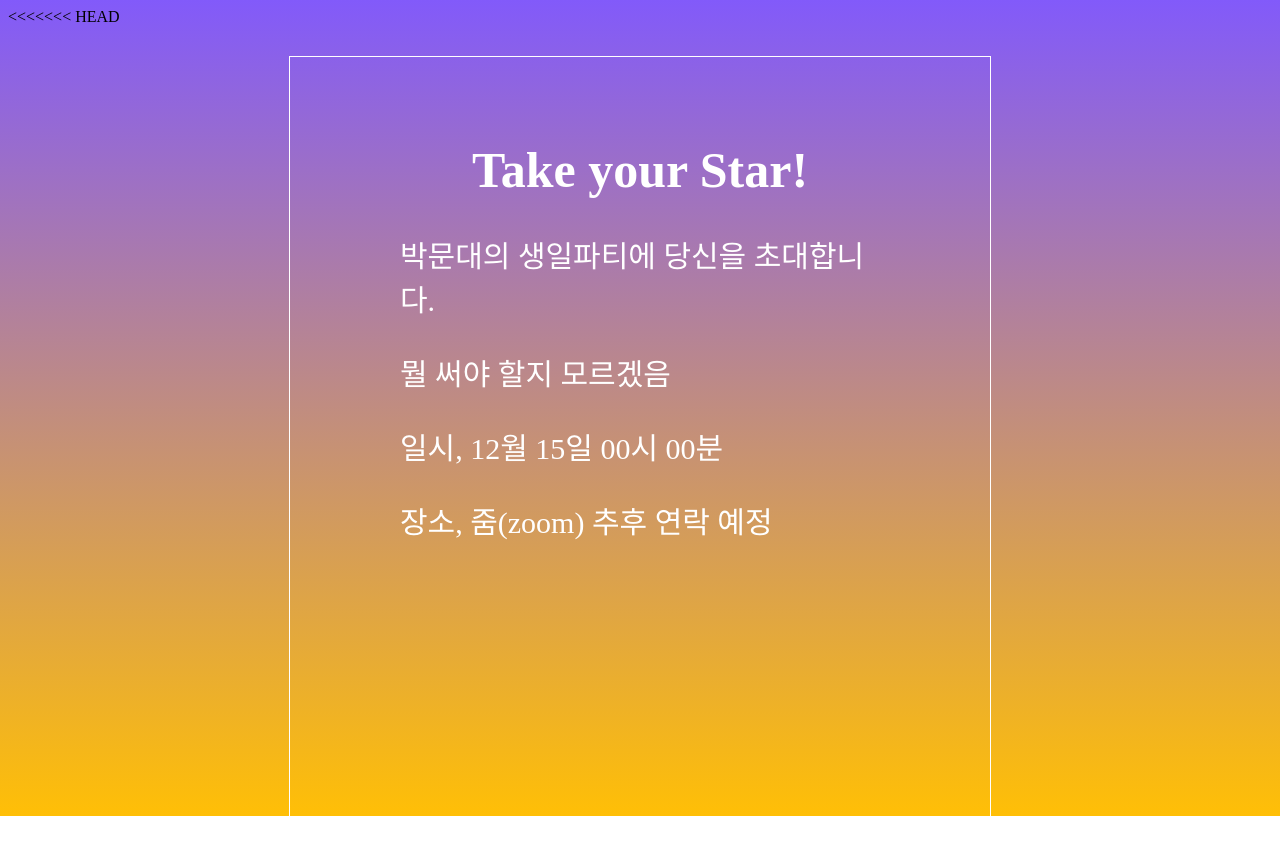
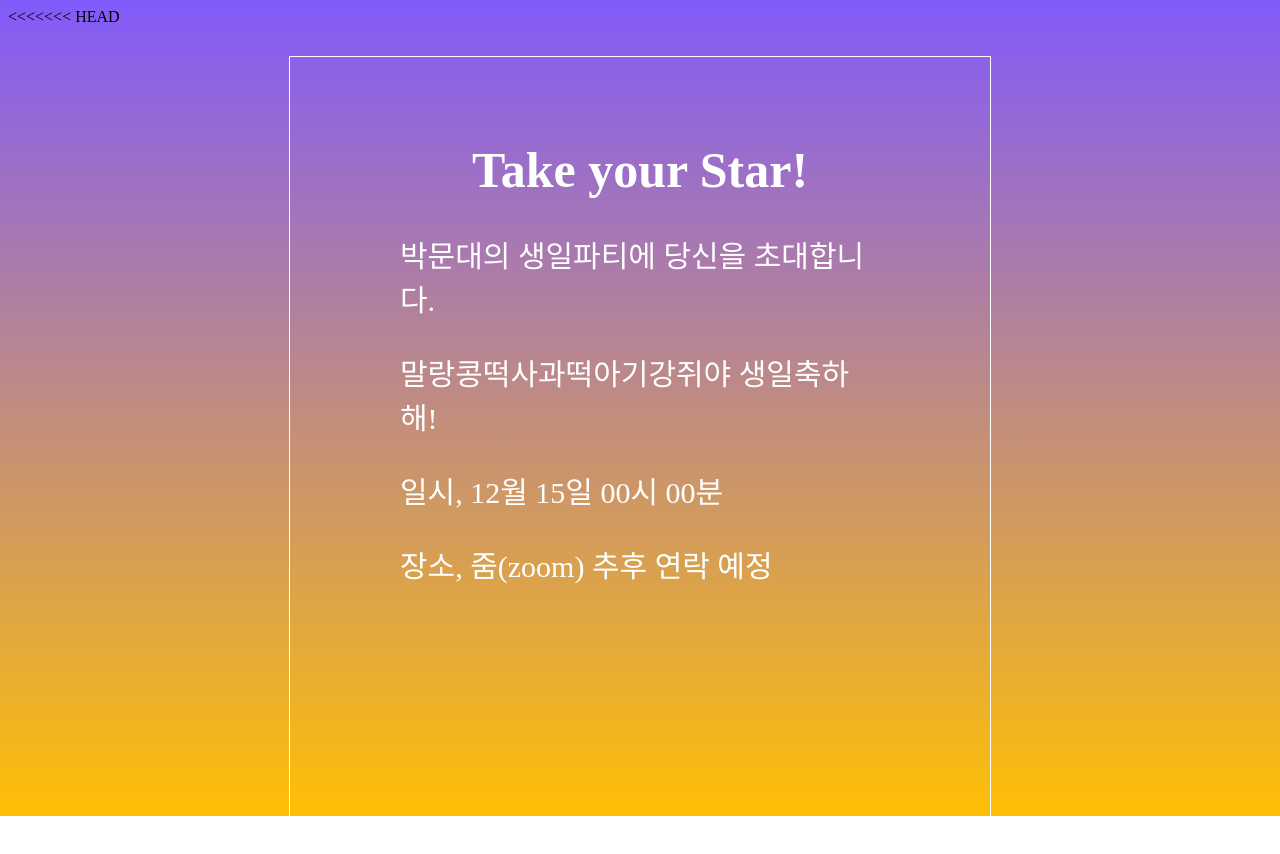
Before and after one commit to po2283/birthday.github.io, a plain HTML site: page yes.html in a window 1280 px wide. Drawn offline with Linux system fonts and the light colour scheme.

Commit message:
생일축하해!
말랑콩떡사과떡아기강쥐야 생일축하해! 추가

```diff
--- a/yes.html
+++ b/yes.html
@@ -41,7 +41,7 @@
       <h1>Take your Star!</h1>
       <div class="content">
         박문대의 생일파티에 당신을 초대합니다.
-        <p>뭘 써야 할지 모르겠음</p>
+        <p>말랑콩떡사과떡아기강쥐야 생일축하해!</p>
         <p>일시, 12월 15일 00시 00분</p>
         <p>장소, 줌(zoom) 추후 연락 예정</p>
       </div>
```
